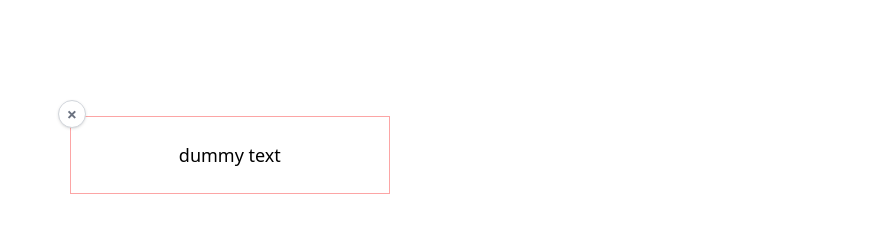
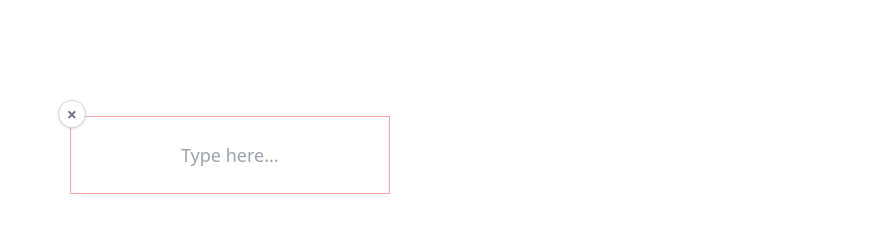
Before and after one commit to Greenora/project-YellowMemo, a React (Create React App) app in the folder react-project/: page /post/create in a window 1280 px wide. Both pictures are taken after a click on the button 508 px from the left and 752 px from the top of the page. Shown: the top 231 px of the page, without its empty margins (386-1257 px from the left). Built offline with nearby package versions, Linux system fonts and the light colour scheme.

Commit message:
💄 Edited textbox place holder

```diff
--- a/react-project/src/components/DraggableTextbox.jsx
+++ b/react-project/src/components/DraggableTextbox.jsx
@@ -76,6 +76,7 @@ function DraggableTextbox({
       >
         {editing ? (
           <textarea
+            placeholder="Type here..."
             ref={textareaRef}
             className="w-full bg-transparent text-black outline-none resize-none overflow-hidden text-center text-lg"
             value={content}
--- a/react-project/src/pages/PostCreate/PostCreate.jsx
+++ b/react-project/src/pages/PostCreate/PostCreate.jsx
@@ -22,7 +22,7 @@ function PostCreate() {
       ...prev,
       {
         id: newId,
-        content: "dummy text",
+        content: "",
         x: 400 + Math.random() * 50,
         y: 100 + prev.length * 70,
       },
```
